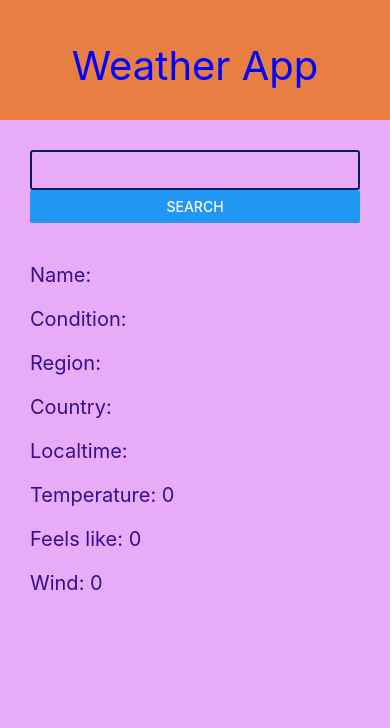
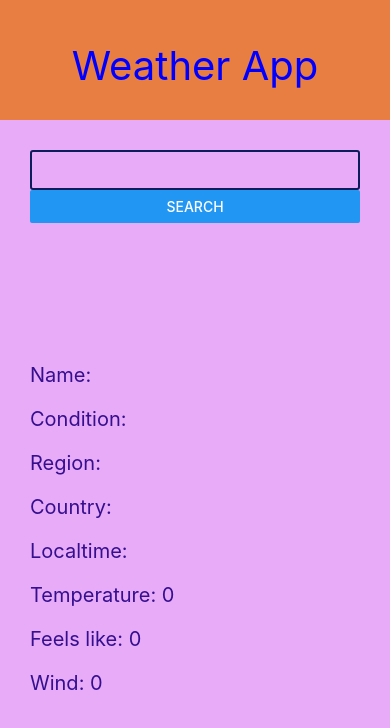
Before and after one commit to AnastasiosArvanitis/react_native_weather, a React Native app: screen / in a window 390 px wide. Shown: the top 728 px of the page. Built offline with nearby package versions, Linux system fonts and the light colour scheme.

Commit message:
adding weather icon

```diff
--- a/src/pages/weather/Today.jsx
+++ b/src/pages/weather/Today.jsx
@@ -77,18 +77,27 @@ const Today = () => {
         }
     },[]);*/
 
+    const iconUrl = 'http:' + weatherData.current.condition.icon;
+
     return (
       <View style={styles.today}>
           <View style={styles.textInputView}>
               <TextInput
-                style={styles.searchInput}
-                onChangeText={text => setInputValue(text)}
-                value={inputValue}
+                  style={styles.searchInput}
+                  onChangeText={text => setInputValue(text)}
+                  value={inputValue}
               />
               <Button
                   title={"Search"}
                   onPress={getWeatherOnSearch(inputValue)}  />
           </View>
+
+          <Image
+              style={styles.imageW}
+              source={{
+                  uri: iconUrl,
+              }}
+          />
 
           <WeatherItem title='Name' value={weatherData.location.name} />
           <WeatherItem title='Condition' value={weatherData.current.condition.text}/>
@@ -124,6 +133,10 @@ const styles = StyleSheet.create({
         borderWidth: 2,
         height: 40,
         paddingLeft: 8,
+    },
+    imageW: {
+        width: 100,
+        height: 100,
     }
 })
 
```
